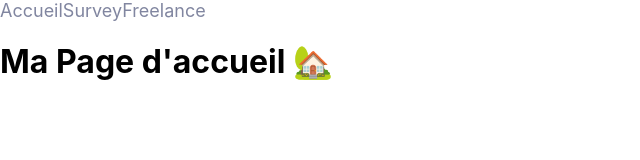
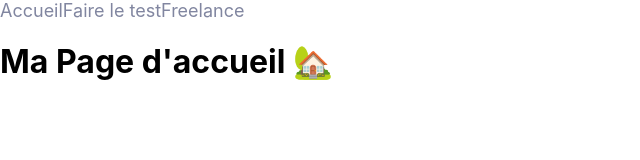
Before and after one commit to Muki-Dev/shiny-agence, a React (Create React App) app: page / in a window 1280 px wide. Shown: the top 160 px of the page, without its empty margins (0-640 px from the left). Built offline with nearby package versions, Linux system fonts and the light colour scheme.

Commit message:
props css

```diff
--- a/src/components/Header/index.jsx
+++ b/src/components/Header/index.jsx
@@ -6,13 +6,18 @@ const StyledLink = styled(Link)`
     color: #8186a0;
     text-decoration: none;
     font-size: 18px;
+    {
+        (props) => props.$isFullLink && color: white; border-radius: 30px; background-color:#5843E4;
+    }
 `
 
 function Header(){
     return(
         <nav>
             <StyledLink to="/">Accueil</StyledLink>
-            <StyledLink to="/survey/1">Survey</StyledLink>
+            <StyledLink to="/survey/1" $isFullLink>
+                Faire le test
+            </StyledLink>
             <StyledLink to="/freelance">Freelance</StyledLink>
         </nav>
     )
```
